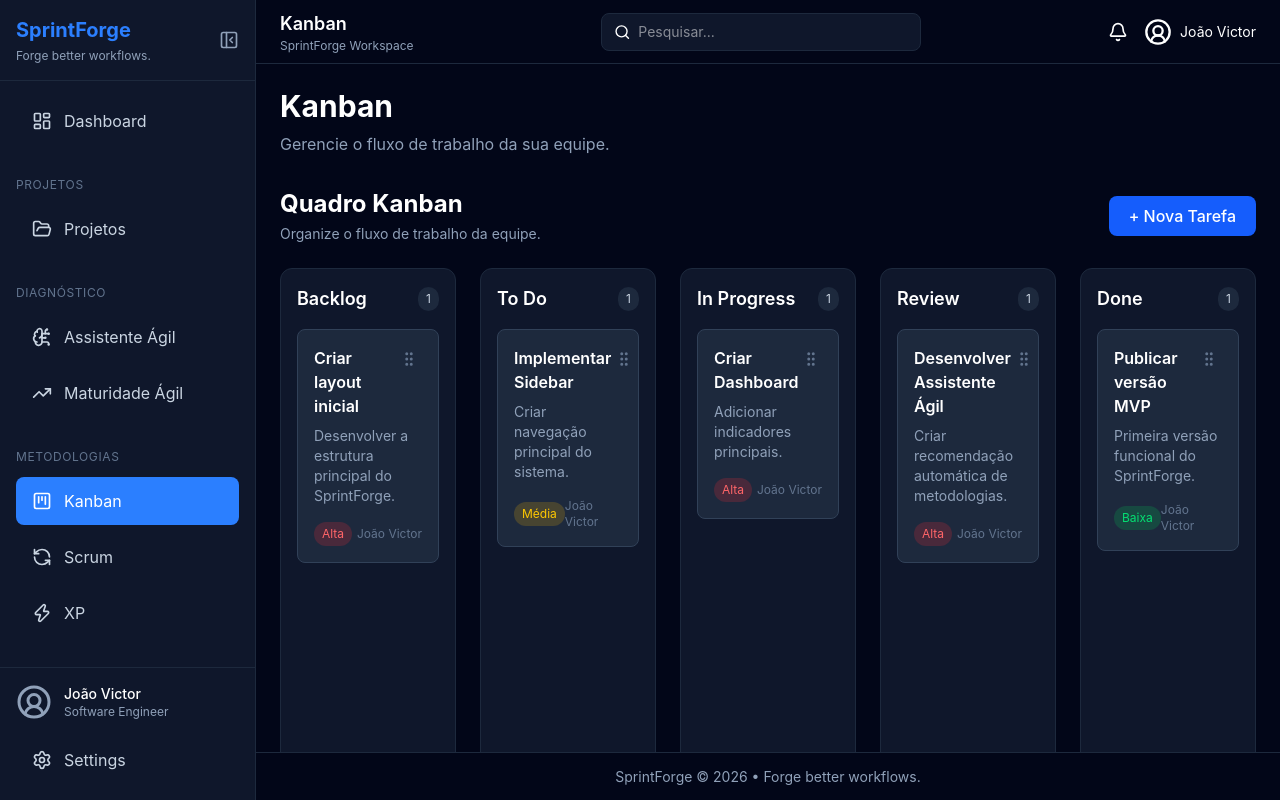
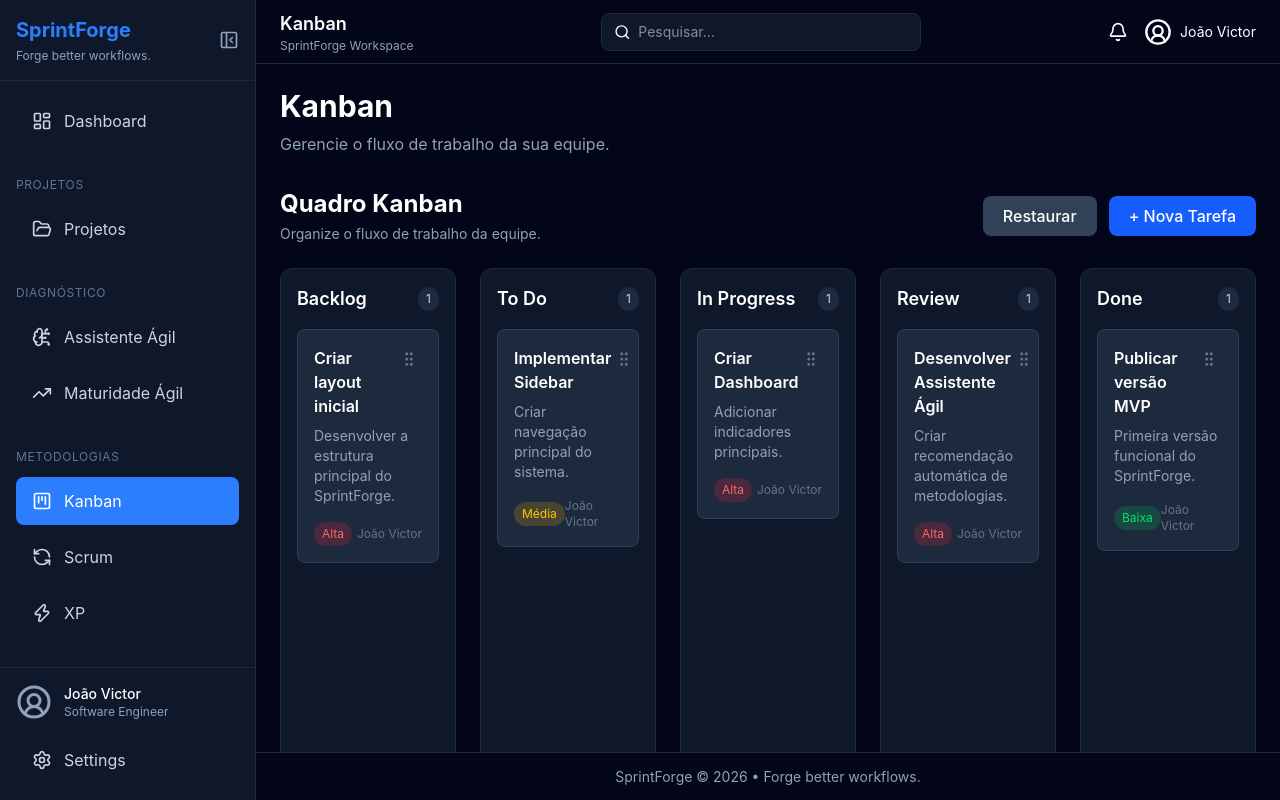
Before and after one commit to dev-joaovb/sprintforge, a React (Vite) app in the folder frontend/: page /kanban in a window 1280 px wide. Built offline with nearby package versions, Linux system fonts and the light colour scheme.

Commit message:
Commit frontend dia 16 Finalizando Kanban

```diff
--- a/frontend/src/features/kanban/components/Board.jsx
+++ b/frontend/src/features/kanban/components/Board.jsx
@@ -29,9 +29,11 @@ const columns = [
   },
 ];
 
+const STORAGE_KEY = "kanbanTasks";
+
 const Board = () => {
   const [tasks, setTasks] = useState(() => {
-    const savedTasks = localStorage.getItem("kanbanTasks");
+    const savedTasks = localStorage.getItem(STORAGE_KEY);
 
     return savedTasks
         ? JSON.parse(savedTasks)
@@ -40,7 +42,7 @@ const Board = () => {
 
   useEffect(() => {
     localStorage.setItem(
-        "kanbanTasks",
+        STORAGE_KEY,
         JSON.stringify(tasks)
     );
   }, [tasks]);
@@ -124,6 +126,19 @@ const Board = () => {
     setModalOpen(true);
   };
 
+  const handleResetBoard = () => {
+    if (
+        !window.confirm(
+        "Deseja realmente restaurar o quadro Kanban?"
+        )
+    ) {
+        return;
+    }
+
+    localStorage.removeItem(STORAGE_KEY);
+    setTasks(initialTasks);
+  };
+
   return (
     <>
       <div className="flex items-center justify-between mb-6">
@@ -137,6 +152,23 @@ const Board = () => {
             Organize o fluxo de trabalho da equipe.
           </p>
         </div>
+
+        <div className="flex gap-3">
+
+            <button
+                onClick={handleResetBoard}
+                className="
+                bg-slate-700
+                hover:bg-slate-600
+                transition
+                px-5
+                py-2
+                rounded-lg
+                font-medium
+                "
+            >
+                Restaurar
+            </button>
 
             <button
                 onClick={handleNewTask}
@@ -152,6 +184,8 @@ const Board = () => {
             >
                 + Nova Tarefa
             </button>
+
+        </div>
 
       </div>
 
```
Lines whose indentation alone changed are shown as unchanged.
